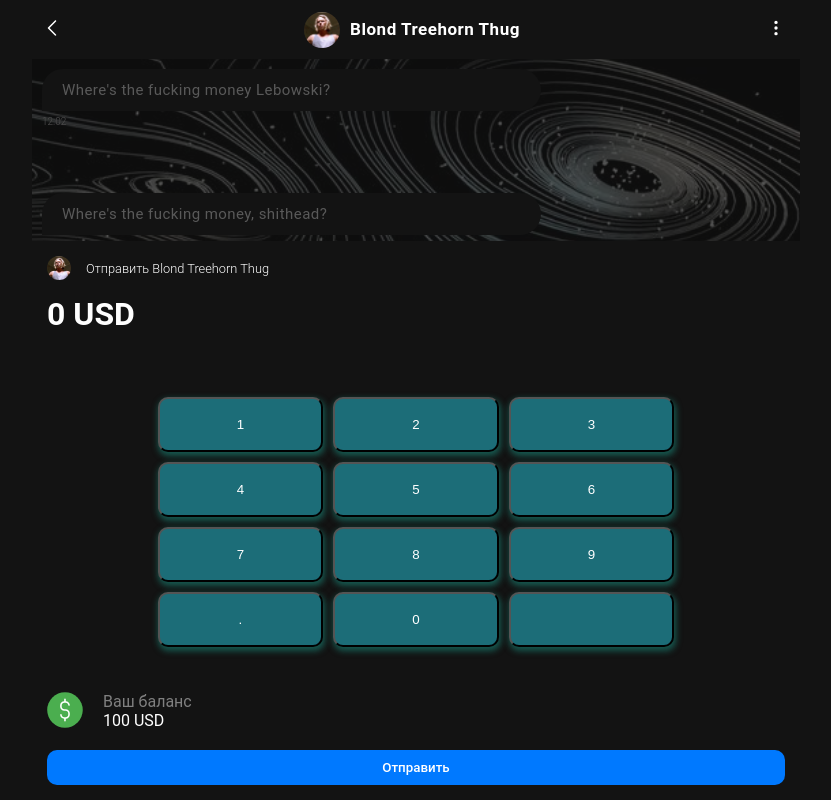
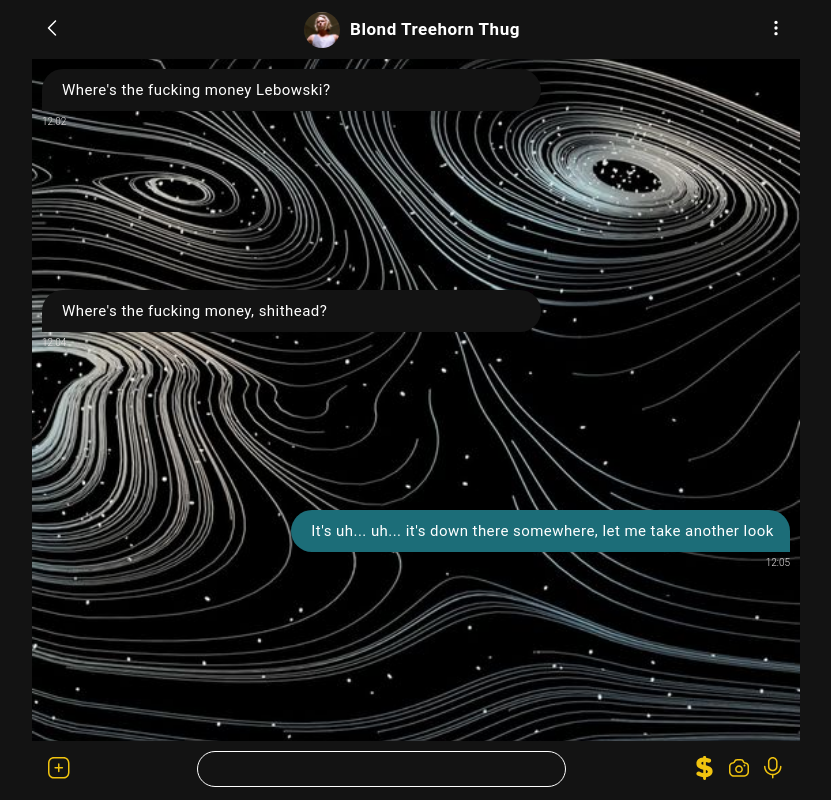
Before and after one commit to StaburovAlexey/test-chat-donat, a Vue app: page / in a window 1280 px wide. Shown: the whole page, without its empty margins (224-1055 px from the left). Built offline with nearby package versions, Linux system fonts and the light colour scheme.

Commit message:
done btn send

```diff
--- a/src/App.vue
+++ b/src/App.vue
@@ -54,6 +54,13 @@
       :key="index"
       :class="messageleft(message.id) ? 'left' : 'right'"
     >
+      <div class="message__dolar" v-if="message.sum">
+        <img src="@/assets/gifDollar.gif" alt="" class="message__dolar-img" />
+        <img src="@/assets/gifDollar.gif" alt="" class="message__dolar-img" />
+        <img src="@/assets/gifDollar.gif" alt="" class="message__dolar-img" />
+        <img src="@/assets/gifDollar.gif" alt="" class="message__dolar-img" />
+        <img src="@/assets/gifDollar.gif" alt="" class="message__dolar-img" />
+      </div>
       <p
         class="message__text"
         :class="messageleft(message.id) ? 'text-left' : 'text-right'"
@@ -163,34 +170,20 @@
             />
             <span class="send-money__text">Отправить Blond Treehorn Thug</span>
           </div>
-          <span class="send-money__sum">{{ nullSend }} USD</span>
+          <input
+            type="number"
+            class="send-money__sum"
+            placeholder="0 USD"
+            min="0"
+            max="6"
+            v-model="sumSend"
+          />
           <p
             class="send-money__sum-error"
             :class="checkBalance ? 'send-money__sum-error-active' : ''"
           >
             Недостаточно средств на балансе
           </p>
-        </div>
-        <div class="keyboard-number">
-          <button
-            class="keyboard-number__key"
-            v-for="item in keys"
-            :key="item"
-            @click="click(item)"
-          >
-            {{ item }}
-          </button>
-          <!-- <button class="keyboard-number__key" ref="keys">2</button>
-          <button class="keyboard-number__key" ref="keys">3</button>
-          <button class="keyboard-number__key" ref="keys">4</button>
-          <button class="keyboard-number__key" ref="keys">5</button>
-          <button class="keyboard-number__key" ref="keys">6</button>
-          <button class="keyboard-number__key" ref="keys">7</button>
-          <button class="keyboard-number__key" ref="keys">8</button>
-          <button class="keyboard-number__key" ref="keys">9</button>
-          <button class="keyboard-number__key" ref="keys">.</button>
-          <button class="keyboard-number__key" ref="keys">0</button>
-          <button class="keyboard-number__key backspace" ref="keys"></button> -->
         </div>
         <section class="send-money__container">
           <div class="send-money__balance">
@@ -258,7 +251,13 @@
               <span class="send-money__balance-money">{{ balance }} USD</span>
             </div>
           </div>
-          <button class="send-money__btn-send">Отправить</button>
+          <button
+            class="send-money__btn-send"
+            :disabled="disabledBtn"
+            @click="sendMoney"
+          >
+            Отправить
+          </button>
         </section>
       </div>
     </transition>
@@ -266,15 +265,7 @@
 </template>
 
 <script>
-import {
-  ref,
-  watch,
-  onMounted,
-  computed,
-  onUpdated,
-  onBeforeMount,
-  onBeforeUpdate,
-} from "vue";
+import { ref, onMounted, computed } from "vue";
 
 export default {
   setup() {
@@ -287,18 +278,11 @@ export default {
         time: "12:05",
       },
     ]);
-    const openFooter = ref(true);
+    const openFooter = ref(false);
     const inputModel = ref("");
     const sumSend = ref("");
     const balance = ref(100);
-    const keys = ref([1, 2, 3, 4, 5, 6, 7, 8, 9, ".", 0, ""]);
 
-    const click = (text) => {
-      if (text === "") {
-        sumSend.value = sumSend.value.slice(0, -1);
-      }
-      sumSend.value += text;
-    };
     const messageleft = (id) => {
       if (id === 1) {
         return true;
@@ -327,23 +311,34 @@ export default {
       openFooter.value = false;
     };
 
-    const nullSend = computed(() => {
-      if (sumSend.value === "") {
-        return 0;
-      }
-
-      return sumSend.value;
-    });
-
     const checkBalance = computed(() => {
-      const numberSumSend = Number(sumSend.value);
-      if (balance.value < numberSumSend) {
+      if (balance.value < sumSend.value) {
         return true;
       }
       return false;
     });
 
-    onMounted(() => {});
+    const disabledBtn = computed(() => {
+      if (!sumSend.value || checkBalance.value) {
+        return true;
+      }
+      return false;
+    });
+
+    const sendMoney = () => {
+      const now = new Date();
+      const hours = now.getHours().toString().padStart(2, "0");
+      const minutes = now.getMinutes().toString().padStart(2, "0");
+      const formattedTime = `${hours}:${minutes}`;
+      messages.value.push({
+        id: 2,
+        text: `Перевод денежных средств: ${sumSend.value} USD`,
+        time: formattedTime,
+        sum: sumSend.value
+      });
+      sumSend.value = "";
+      openFooter.value = false;
+    };
 
     return {
       messages,
@@ -354,11 +349,10 @@ export default {
       activatedFooter,
       diactivatedFooter,
       sumSend,
-      nullSend,
-      keys,
-      click,
       balance,
       checkBalance,
+      disabledBtn,
+      sendMoney,
     };
   },
 };
@@ -372,7 +366,7 @@ export default {
 }
 
 body {
-  height: 100%;
+  height: 100svh;
   width: 100%;
   max-width: 768px;
   margin: 0 auto;
@@ -542,6 +536,18 @@ body {
   color: #fff;
 }
 
+.message__dolar {
+  display: flex;
+  flex-direction: row;
+  align-items: center;
+  justify-content: center;
+}
+
+.message__dolar-img {
+  width: 36px;
+  aspect-ratio: 1/1;
+}
+
 .text-right {
   border-radius: 25px 25px 0 25px;
   background-color: #1c6d78;
@@ -618,12 +624,16 @@ body {
 
 .footer-open {
   /* transform: translateY(-359px); */
-  height: 559px;
+  height: auto;
   /* transition: transform 0.3s ease-in-out; */
 }
 
 .footer-close {
   display: none;
+}
+
+.footer-conteiner {
+  position: relative;
 }
 
 .v-enter-active {
@@ -706,10 +716,14 @@ body {
 }
 
 .send-money__sum {
+  background-color: transparent;
+  width: 100%;
+  border: none;
+  outline: none;
+  color: #fff;
   font-size: 2rem;
   font-family: "Roboto", sans-serif;
   font-weight: 600;
-  color: white;
 }
 
 .send-money__sum-error {
@@ -759,11 +773,17 @@ body {
   padding: 10px;
 }
 
+.send-money__btn-send:disabled {
+  background-color: grey;
+  color: white;
+}
+
 .send-money__container {
   width: 100%;
   box-sizing: border-box;
   display: flex;
   flex-direction: column;
   gap: 20px;
+  margin-top: 20px;
 }
 </style>
```
Also changed, not shown: 1 other file (tests, documents, lock files or other folders).
